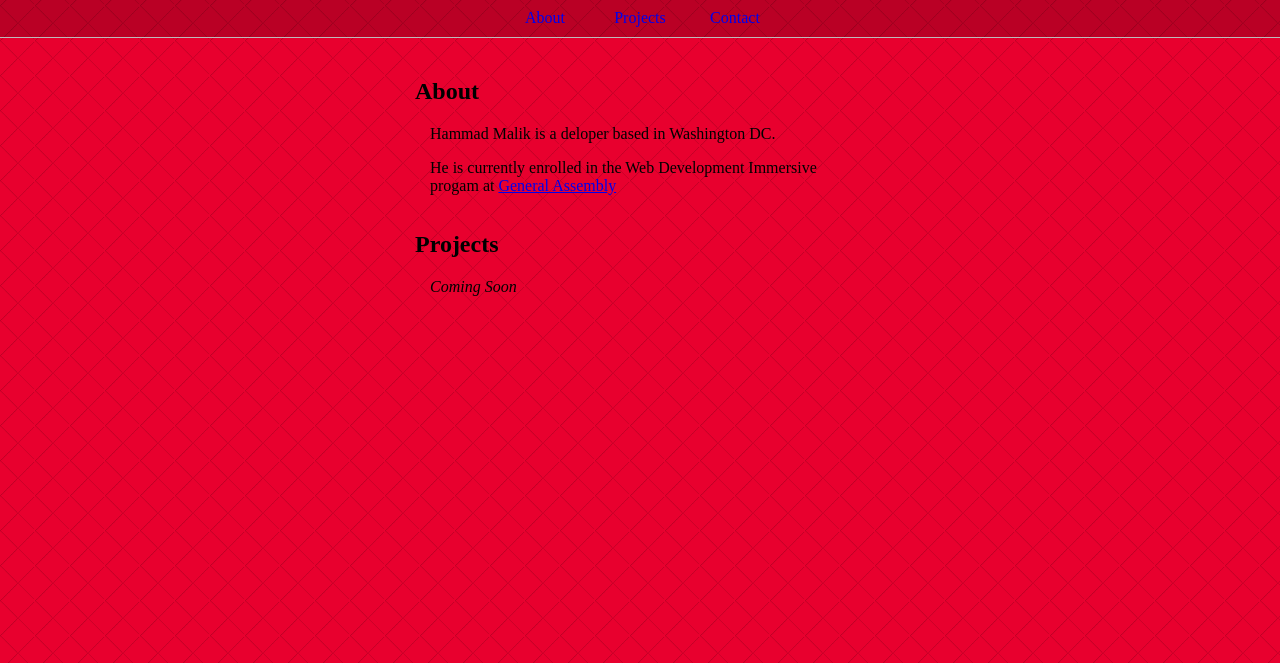
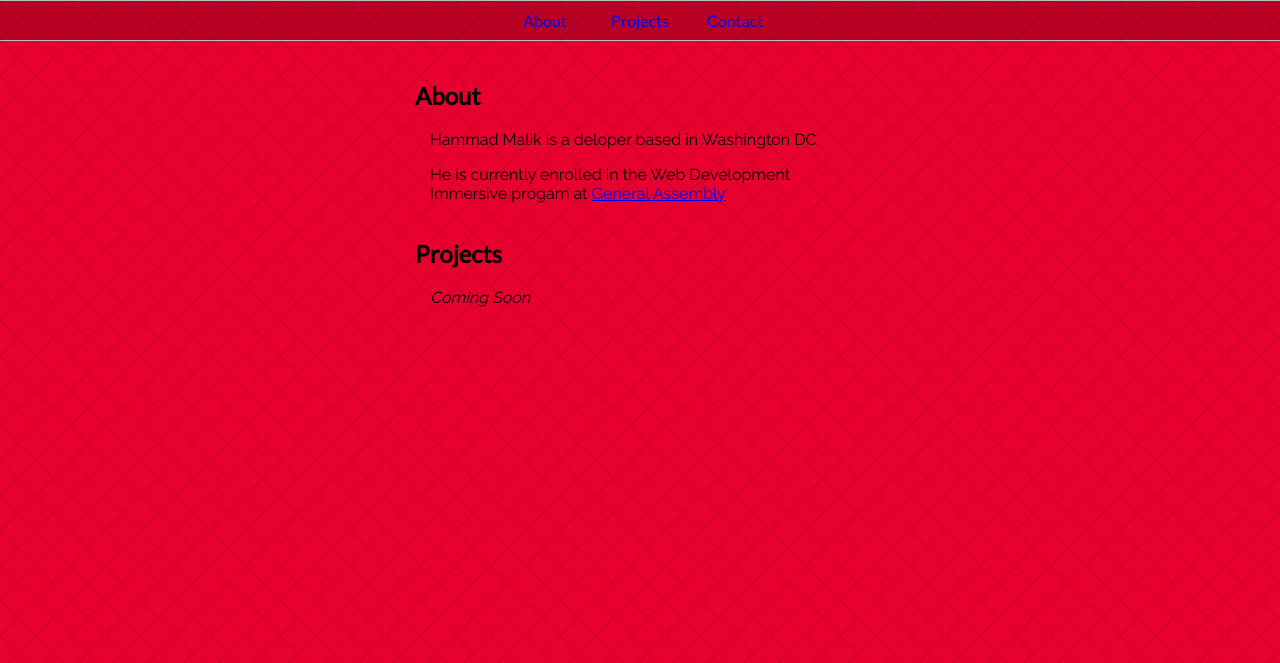
Before and after one commit to tomatohammado/tomatohammado.github.io, a plain HTML site: page index.html in a window 1280 px wide. Shown: the part 82-745 px from the top of the page. Drawn offline with Linux system fonts and the light colour scheme.

Commit message:
Add font family styles

```diff
--- a/css/style.css
+++ b/css/style.css
@@ -11,6 +11,7 @@ body {
 	background-color: #e8002e;
 	/* background-image source via https://www.transparenttextures.com/ */
 	background-image: url("../assets/always-grey.png");
+	font-family: 'Lato', sans-serif;
 }
 
 header {
@@ -57,6 +58,7 @@ main > article {
 
 main > article > section {
 	padding-left: 15px;
+	font-family: 'Raleway', sans-serif;
 }
 
 footer {
```
